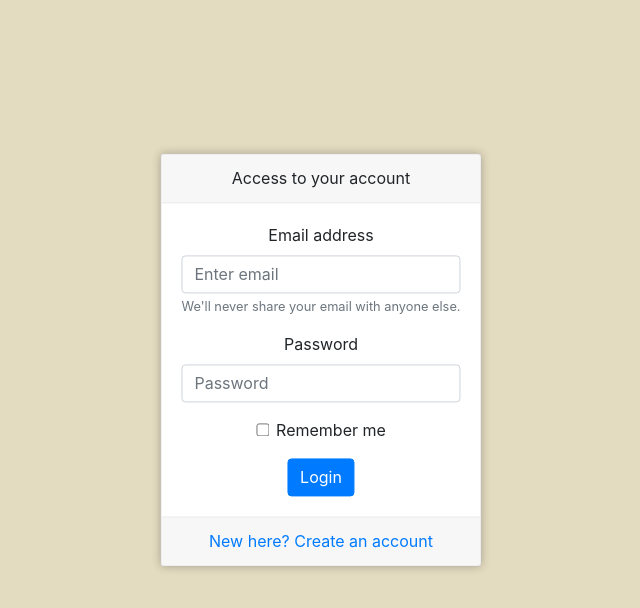
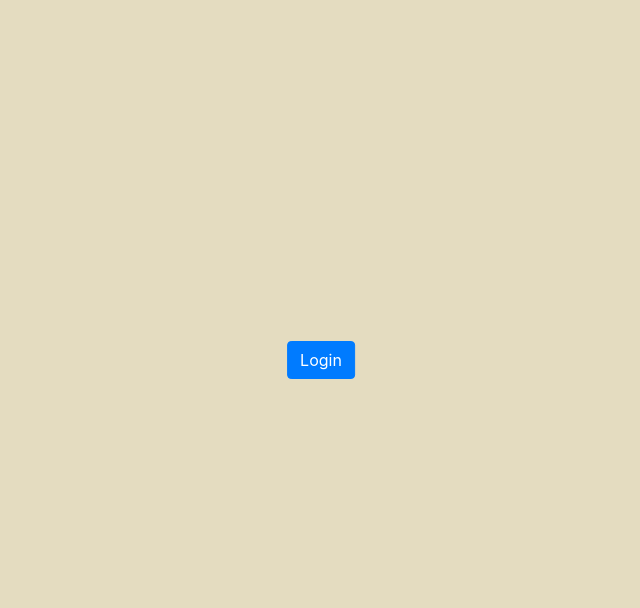
Before and after one commit to ivan-drr/around-the-world, a React (Create React App) app: page /login in a window 1280 px wide. Shown: the top 608 px of the page, without its empty margins (319-959 px from the left). Built offline with nearby package versions, Linux system fonts and the light colour scheme.

Commit message:
Login modal

```diff
--- a/src/components/Login.js
+++ b/src/components/Login.js
@@ -1,46 +1,58 @@
-import React from 'react';
+import React, { useState } from 'react';
 // import $ from 'jquery';
 import { Link } from 'react-router-dom';
 
-import Card from 'react-bootstrap/Card';
 import Form from 'react-bootstrap/Form';
 import Button from 'react-bootstrap/Button';
+import Modal from 'react-bootstrap/Modal';
 
 import '../styles/Login.css';
 
 function Login() {
+
+  const [show, setShow] = useState(false);
+  const handleClose = () => setShow(false);
+  const handleShow = () => setShow(true);
+
   return (
     <div id="loginComponent">
-      <Card className="text-center border-shadow">
-        <Card.Header>Access to your account</Card.Header>
-        <Card.Body>
-
+      <Button variant="primary" onClick={handleShow}>
+        Login
+      </Button>
+      <Modal show={show} onHide={handleClose} className="text-center border-shadow">
+        <Modal.Header closeButton>
+          <Modal.Title>Accede a tu cuenta</Modal.Title>
+        </Modal.Header>
+        <Modal.Body>
           <Form>
             <Form.Group controlId="formBasicEmail">
-                <Form.Label>Email address</Form.Label>
-                <Form.Control type="email" placeholder="Enter email" />
+              <Form.Label>Correo Electronico</Form.Label>
+              <Form.Control type="email" placeholder="Introduce tu correo" />
               <Form.Text className="text-muted">
-                  We'll never share your email with anyone else.
+                Nunca compartiremos tu correo con nadie.
               </Form.Text>
             </Form.Group>
 
             <Form.Group controlId="formBasicPassword">
-                <Form.Label>Password</Form.Label>
-                <Form.Control type="password" placeholder="Password" />
+              <Form.Label>Contraseña</Form.Label>
+              <Form.Control type="password" placeholder="Contraseña" />
             </Form.Group>
             <Form.Group controlId="formBasicCheckbox">
-                <Form.Check type="checkbox" label="Remember me" />
+              <Form.Check type="checkbox" label="Recuerdame" />
             </Form.Group>
-              <Button variant="primary" type="submit">
-                Login
-              </Button>
           </Form>
 
-        </Card.Body>
-        <Card.Footer className="text-muted">
+          <Button variant="primary" onClick={handleClose} className="mr-2">
+            Guardar Cambios
+          </Button>
+          <Button variant="secondary" onClick={handleClose}>
+            Cerrar
+          </Button>
+        </Modal.Body>
+        <Modal.Footer>
           <Link to="signup">New here? Create an account</Link>
-        </Card.Footer>
-      </Card>
+        </Modal.Footer>
+      </Modal>
     </div>
   );
 }
```
Lines whose indentation alone changed are shown as unchanged.
